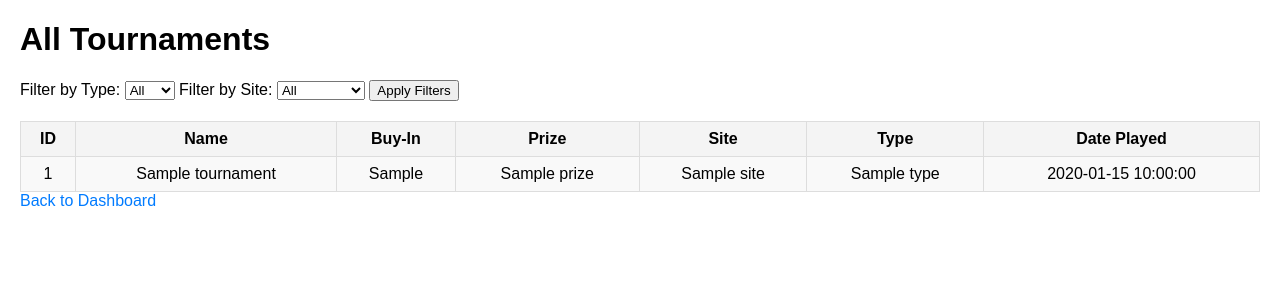
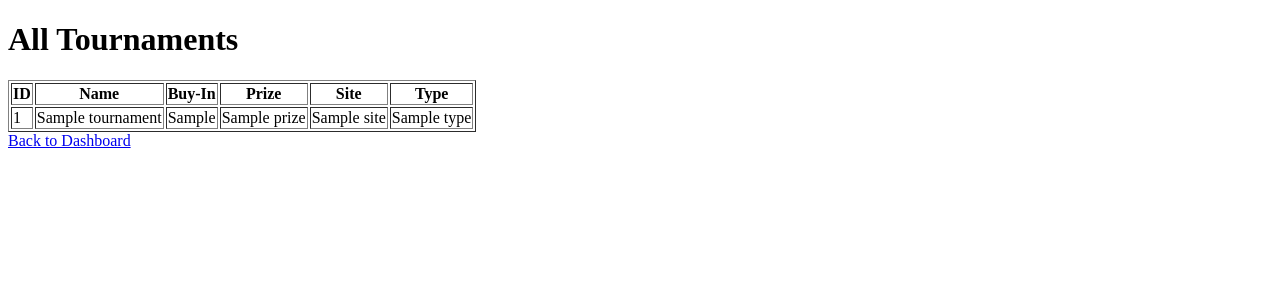
Before and after one commit to B4NKR0LL3R/tournament-tracker4, a Flask app: template templates/view_tournaments.html in a window 1280 px wide. Shown: the top 300 px of the page. Run offline with Flask 3, Linux system fonts and the light colour scheme; the template is opened without the code that fills it: most values are stand-ins (such as "Sample title", 1, 10 or a date in 2020).

Commit message:
Add files via upload

```diff
--- a/templates/view_tournaments.html
+++ b/templates/view_tournaments.html
@@ -3,38 +3,11 @@
 <html>
 <head>
     <title>All Tournaments</title>
-    <style>
-        body { font-family: Arial, sans-serif; margin: 20px; }
-        table { width: 100%; border-collapse: collapse; margin-top: 20px; }
-        th, td { border: 1px solid #ddd; padding: 8px; text-align: center; }
-        th { background-color: #f4f4f4; }
-        tr:nth-child(even) { background-color: #f9f9f9; }
-        tr:hover { background-color: #f1f1f1; }
-        a { color: #007bff; text-decoration: none; }
-        a:hover { text-decoration: underline; }
-    </style>
 </head>
 <body>
     <h1>All Tournaments</h1>
-    <form method="get" action="/view-tournaments">
-        <label for="type">Filter by Type:</label>
-        <select name="type" id="type">
-            <option value="">All</option>
-            <option value="MTT">MTT</option>
-            <option value="Spin">Spin</option>
-        </select>
-        <label for="site">Filter by Site:</label>
-        <select name="site" id="site">
-            <option value="">All</option>
-            <option value="PokerStars">PokerStars</option>
-            <option value="888Poker">888Poker</option>
-            <option value="ACR">ACR</option>
-            <!-- Add more sites as needed -->
-        </select>
-        <button type="submit">Apply Filters</button>
-    </form>
     {% if tournaments %}
-    <table>
+    <table border="1">
         <tr>
             <th>ID</th>
             <th>Name</th>
@@ -42,7 +15,6 @@
             <th>Prize</th>
             <th>Site</th>
             <th>Type</th>
-            <th>Date Played</th>
         </tr>
         {% for tournament in tournaments %}
         <tr>
@@ -52,7 +24,6 @@
             <td>{{ tournament.prize }}</td>
             <td>{{ tournament.site }}</td>
             <td>{{ tournament.type }}</td>
-            <td>{{ tournament.date_played }}</td>
         </tr>
         {% endfor %}
     </table>
```
Also changed, not shown: templates/dashboard.html (added, +57 -0 lines).
